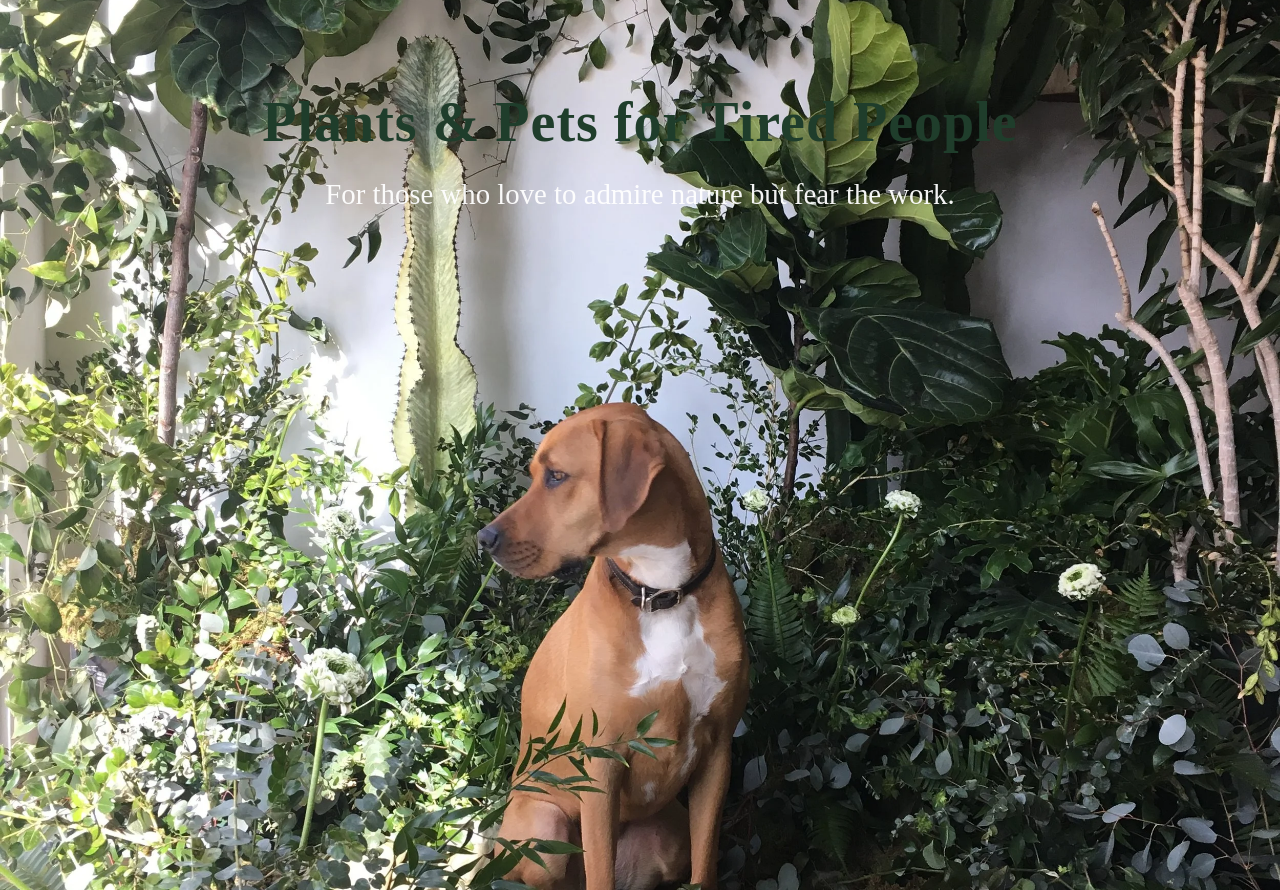
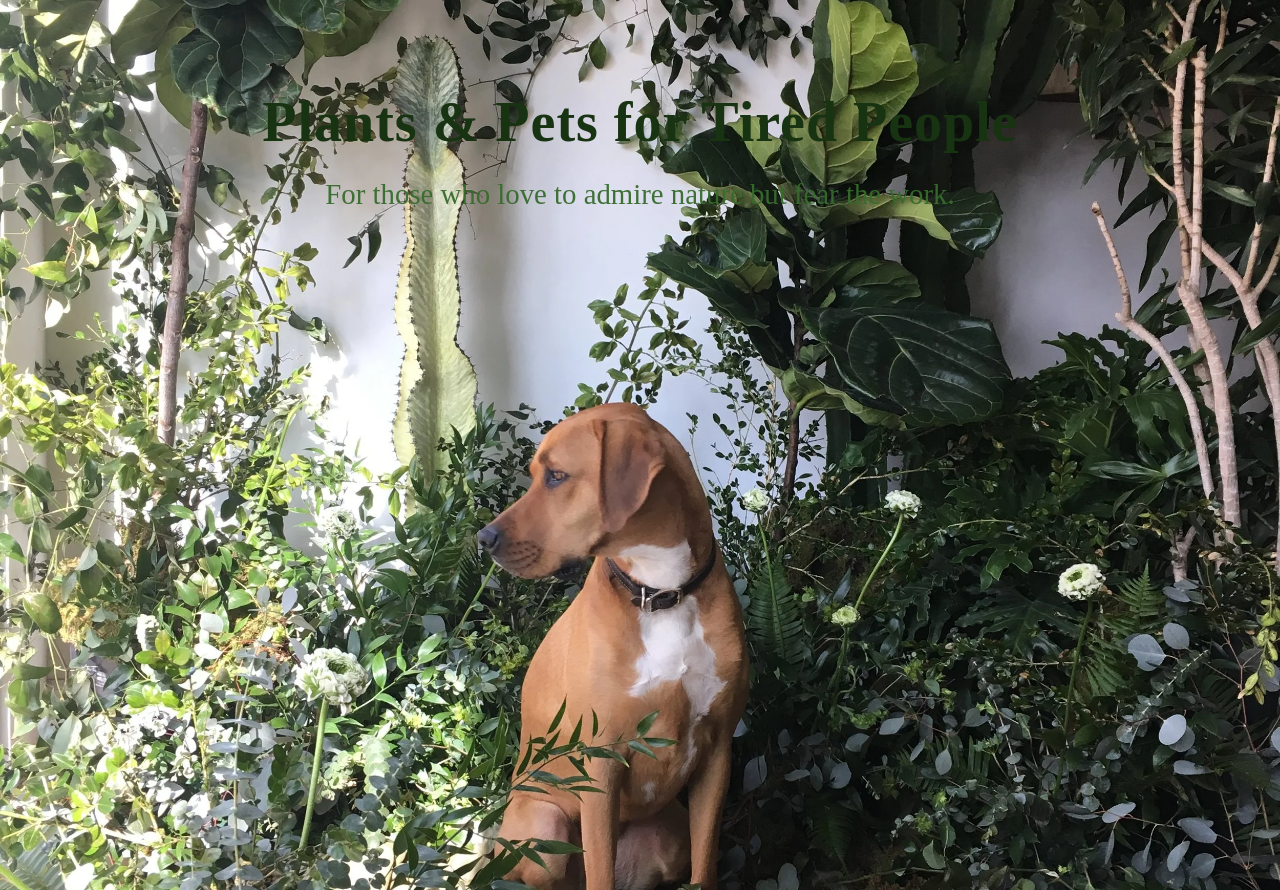
Before and after one commit to JaydenLeonDsouza/HTML, a plain HTML site: page index.html in a window 1280 px wide. Drawn offline with Linux system fonts and the light colour scheme.

Commit message:
Update index.html

```diff
--- a/index.html
+++ b/index.html
@@ -14,7 +14,7 @@
             color: white;
         }
         h1 {
-            color: #1f3d2b;
+            color: #183312;
             font-size: 3.5rem;
             font-weight: 800;
             margin-top: 90px;
@@ -23,6 +23,7 @@
         }
 
         p {
+            color: #376B2D;
             font-size: 1.8rem;
             max-width: 650px;
             margin: 0 auto 70px;
```
